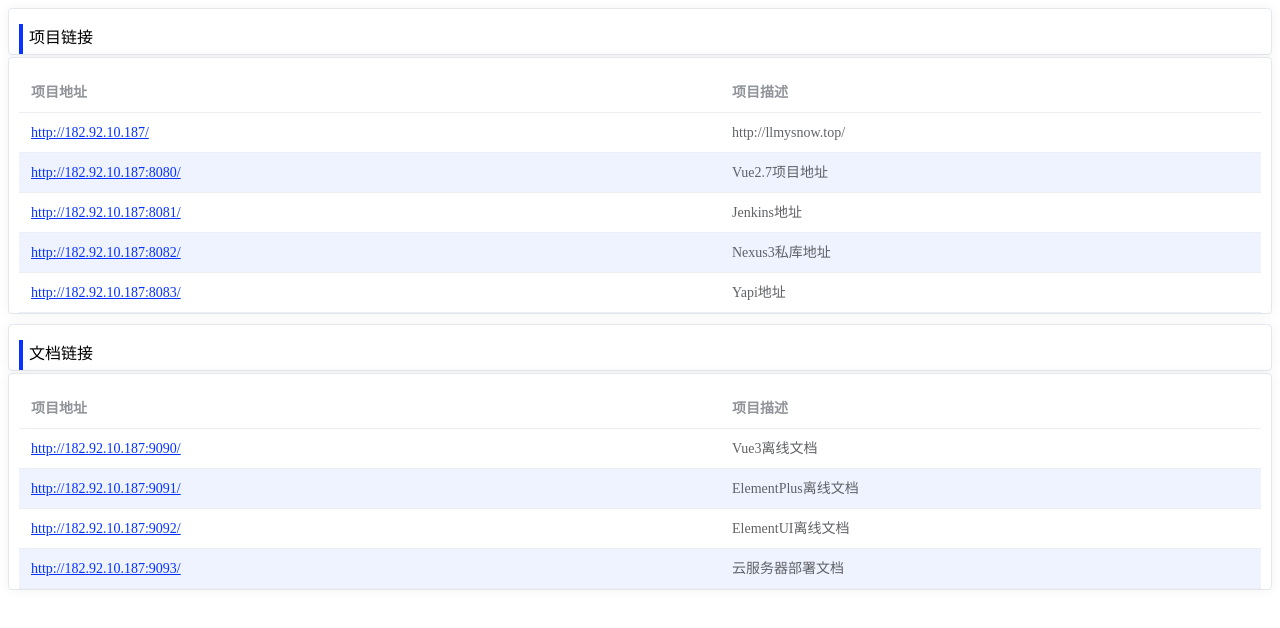
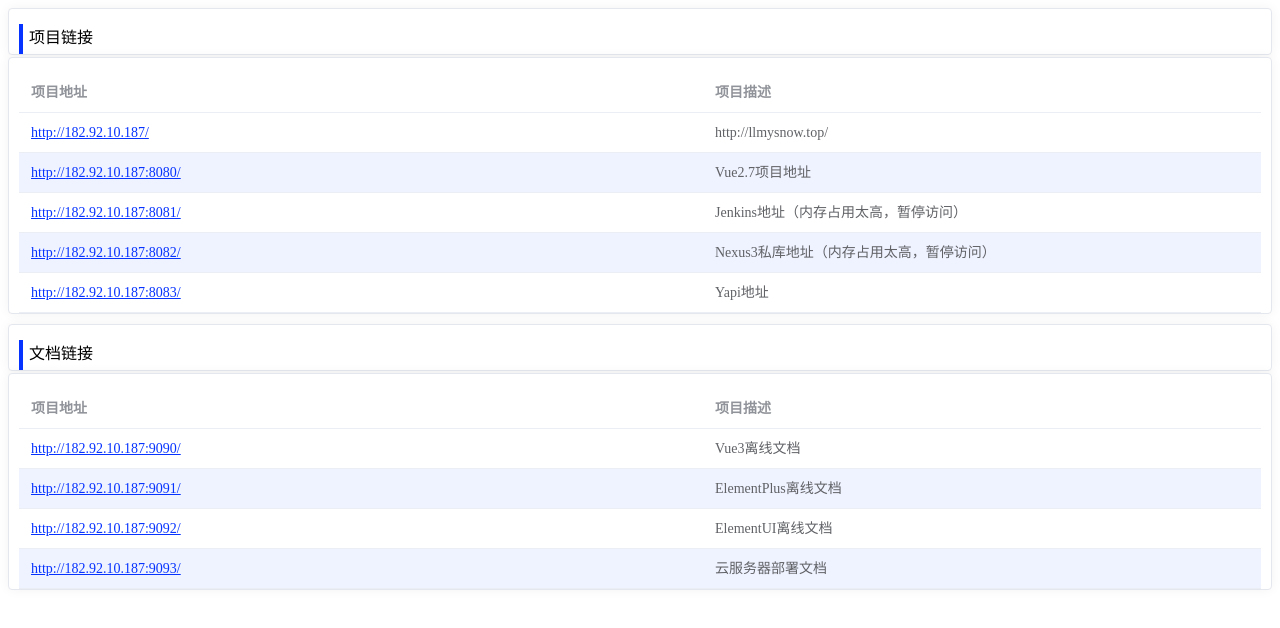
Before and after one commit to llwodexue/my-website, a Vue app: page / in a window 1280 px wide. Shown: the top 628 px of the page. Built offline with nearby package versions, Linux system fonts and the light colour scheme.

Commit message:
style: 文档地址描述修改（暂停jenkins和nexus3访问）

```diff
--- a/src/App.vue
+++ b/src/App.vue
@@ -12,11 +12,11 @@ const tableData = [
   },
   {
     url: 'http://182.92.10.187:8081/',
-    desc: 'Jenkins地址'
+    desc: 'Jenkins地址（内存占用太高，暂停访问）'
   },
   {
     url: 'http://182.92.10.187:8082/',
-    desc: 'Nexus3私库地址'
+    desc: 'Nexus3私库地址（内存占用太高，暂停访问）'
   },
   {
     url: 'http://182.92.10.187:8083/',
@@ -58,7 +58,7 @@ const mdData = [
             </a>
           </template>
         </el-table-column>
-        <el-table-column prop="desc" label="项目描述" min-width="170" />
+        <el-table-column prop="desc" label="项目描述" min-width="180" />
       </el-table>
     </div>
 
@@ -74,7 +74,7 @@ const mdData = [
             </a>
           </template>
         </el-table-column>
-        <el-table-column prop="desc" label="项目描述" min-width="170" />
+        <el-table-column prop="desc" label="项目描述" min-width="180" />
       </el-table>
     </div>
   </div>
```
